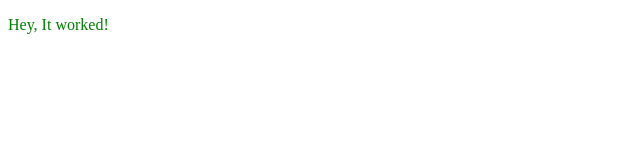
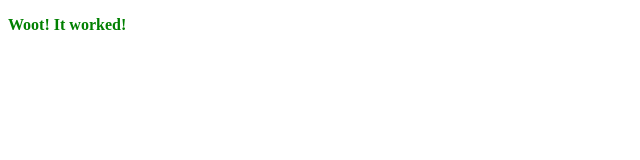
Before and after one commit to rmerk/prime_prestudy_01, a plain HTML site: page index.html in a window 1280 px wide. Shown: the full height of the page, 0-640 px from the left. Drawn offline with Linux system fonts and the light colour scheme.

Commit message:
Updated all my files and they worked.

```diff
--- a/index.html
+++ b/index.html
@@ -5,7 +5,6 @@
     <link rel="stylesheet" type="text/css" href="style.css">
     <script src="scripts.js"></script>
   </head>
-  <body>
-    <p>Hey, It worked!</p>
-  </body>
+  <body></body>
+  <script>welcome();</script>
 </html>
--- a/scripts.js
+++ b/scripts.js
@@ -1 +1,4 @@
-console.log("Hello, World!  There is text in my console.");
+function welcome(){
+  document.write("<p>Woot! It worked!</p>");
+  console.log("Hello, World!  There is text in my console.");
+}
--- a/style.css
+++ b/style.css
@@ -1,3 +1,4 @@
 p{
   color: green;
+  font-weight: bold;
 }
```
